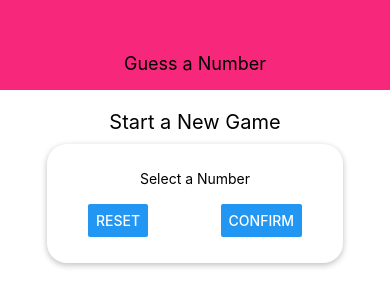
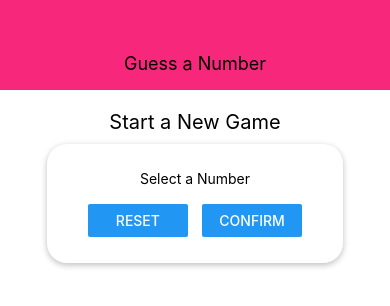
Before and after one commit to sarmstead/number-guesser-app, a React Native app: screen / in a window 390 px wide. Shown: the top 306 px of the page. Built offline with nearby package versions, Linux system fonts and the light colour scheme.

Commit message:
Add button property to styles object. Wrap buttons in View container with button property.

```diff
--- a/screens/StartGameScreen.js
+++ b/screens/StartGameScreen.js
@@ -12,8 +12,8 @@
                 <Text>Select a Number</Text>
                 <TextInput />
                 <View style={styles.buttonContainer}>
-                        <Button title="Reset" onPress={() => {}}/>
-                        <Button title="Confirm" onPress={() => {}} />
+                        <View style={styles.button}><Button title="Reset" onPress={() => {}}/></View>
+                        <View style={styles.button}><Button title="Confirm" onPress={() => {}} /></View>
                 </View>
            </Card>
        </View>
@@ -41,6 +41,10 @@
         width: '100%',
         justifyContent: 'space-between',
         paddingHorizontal: 15
+    },
+    button: {
+        width: 100,
+
     }
 })
 
```
